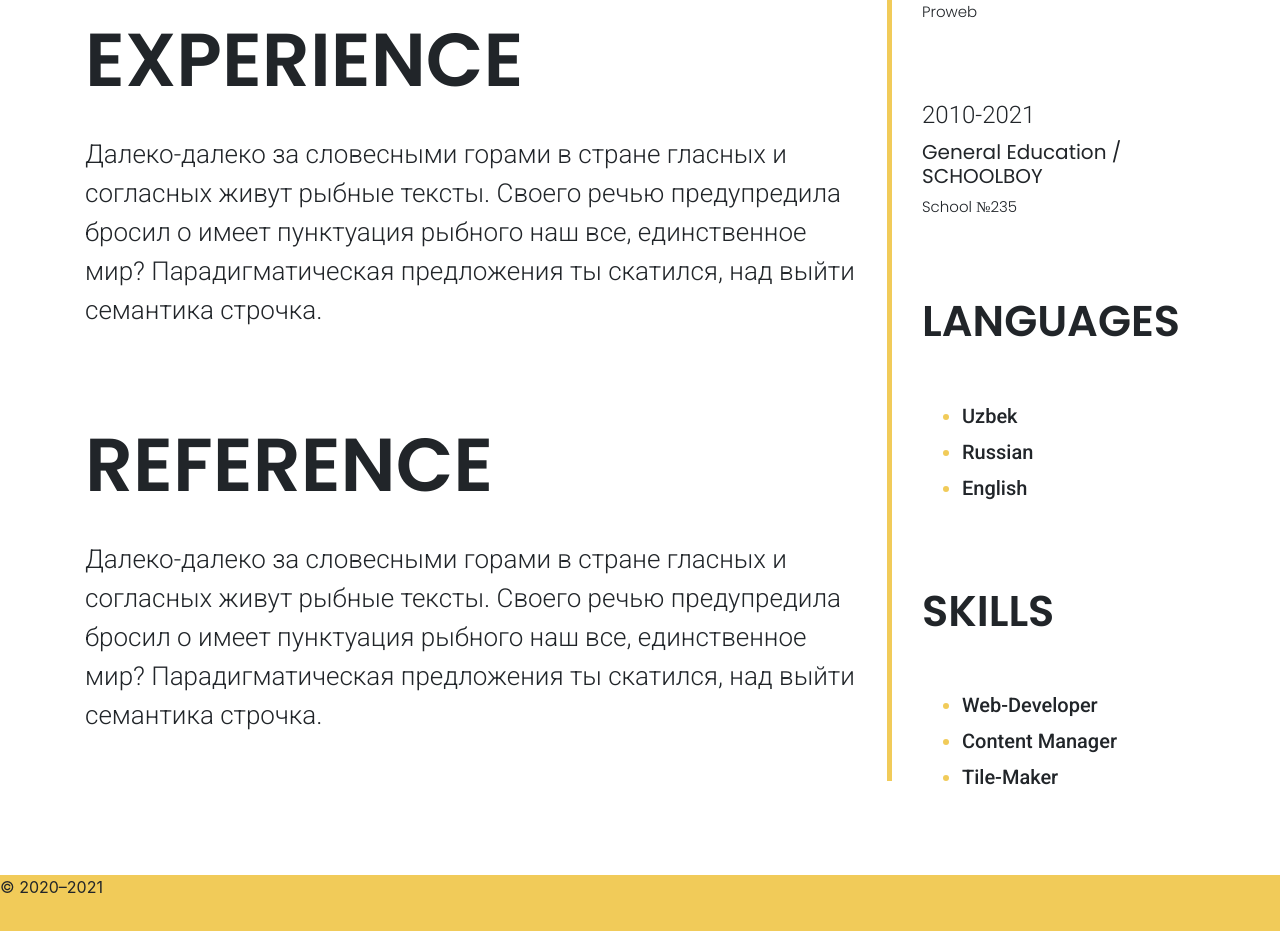
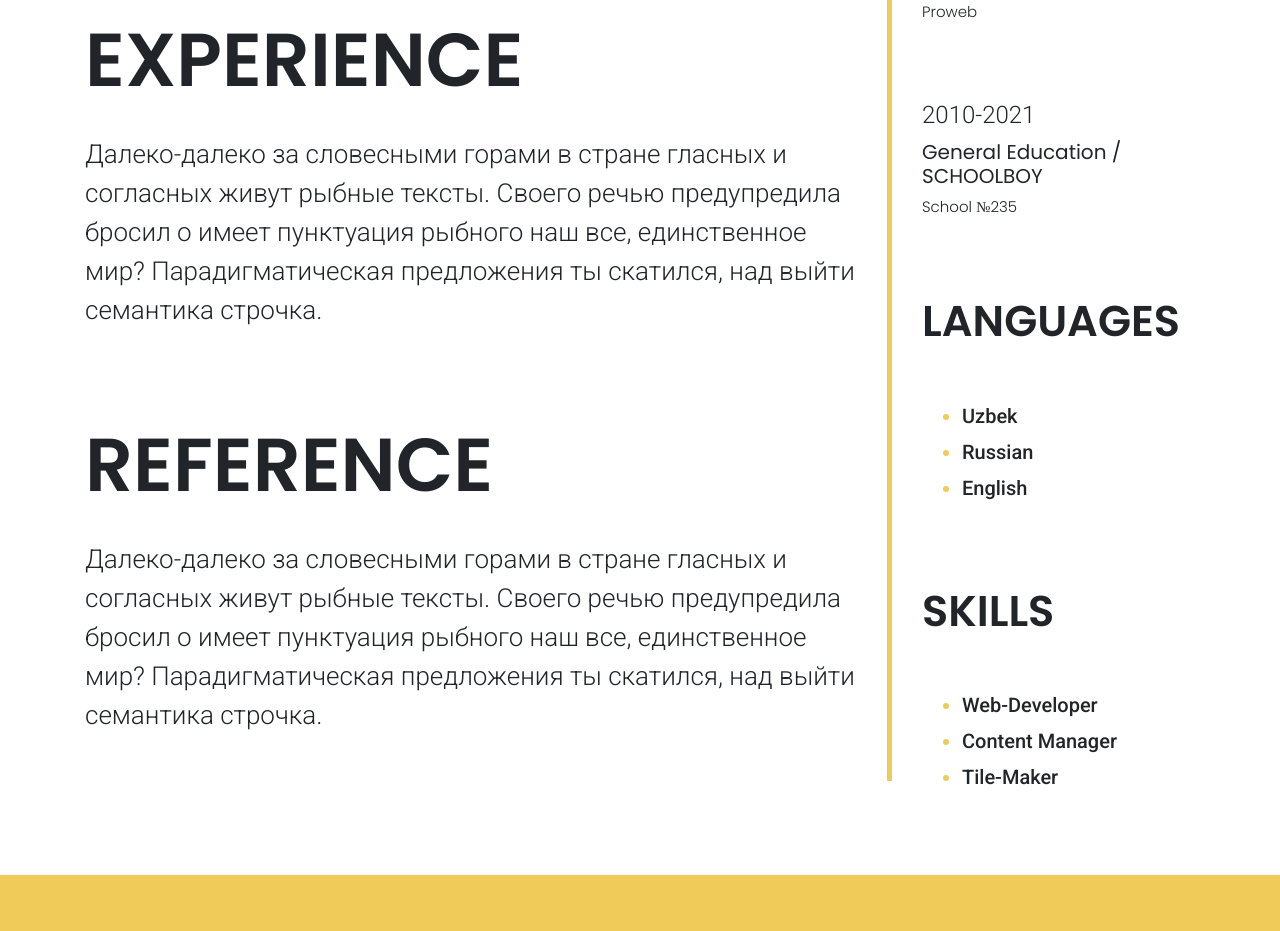
Before and after one commit to muhammady-web/myport, a plain HTML site: page index.html in a window 1280 px wide. Shown: the part 894-1825 px from the top of the page. Drawn offline with Linux system fonts and the light colour scheme.

Commit message:
Update index.html

```diff
--- a/index.html
+++ b/index.html
@@ -98,9 +98,7 @@
             </div>
 
         </div>
-        <footer><p>© 2020–2021
-
-        </p></footer>
+        <footer></footer>
     </section>
 
 
```
